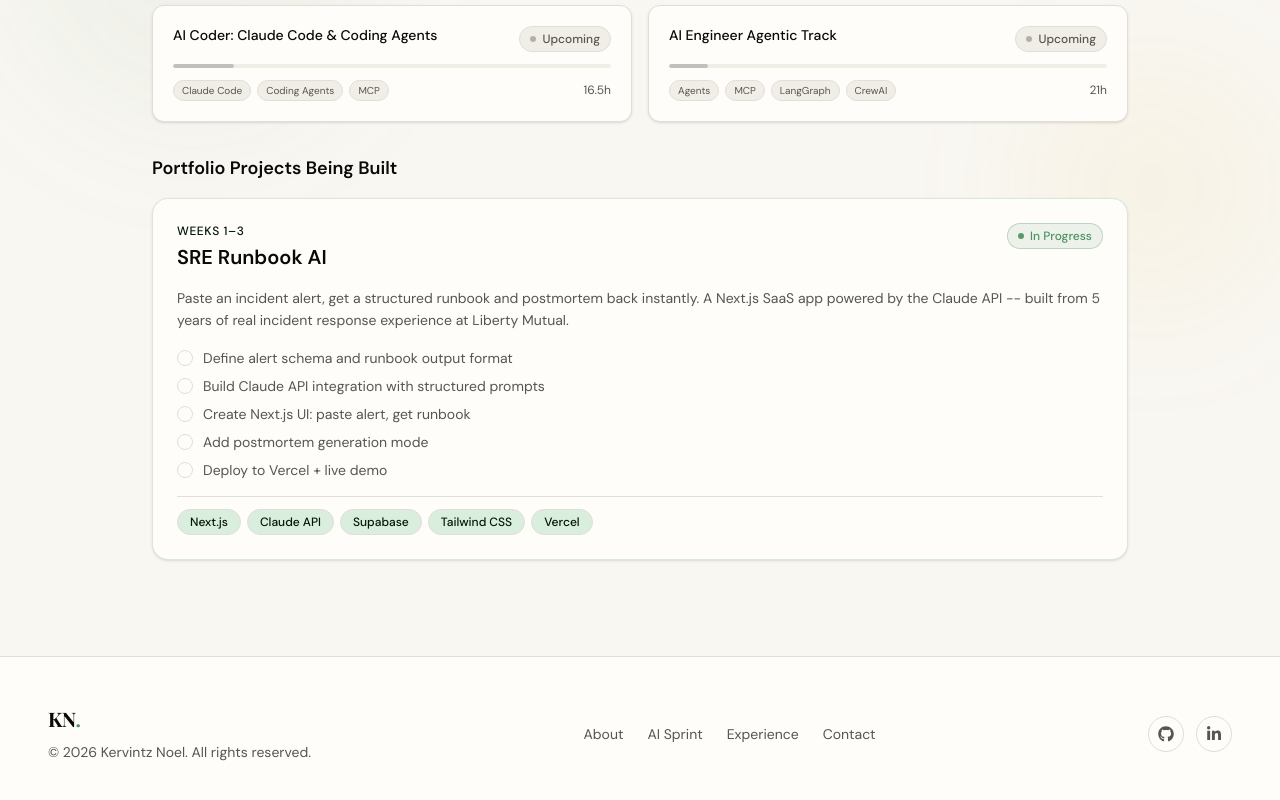
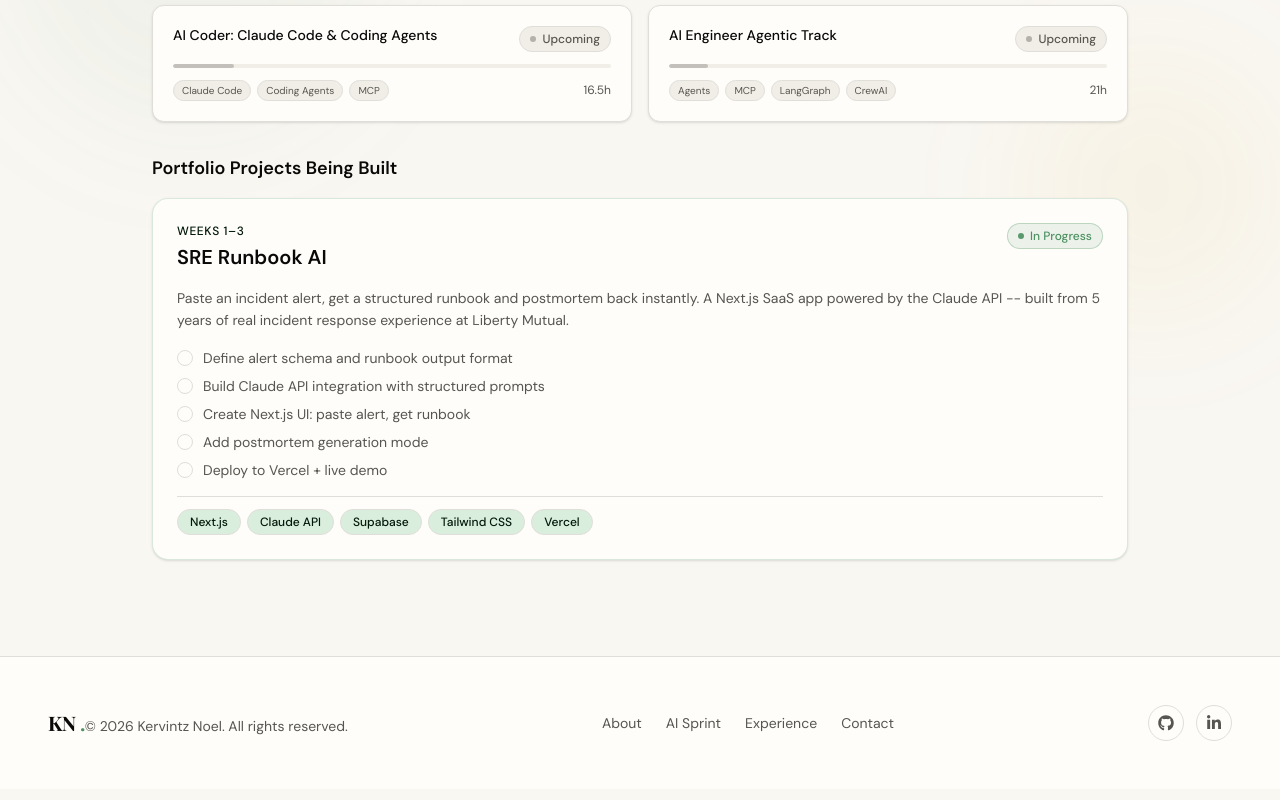
Before and after one commit to kervcodes/portfolio-v2, a React (Vite) app: page /sprint in a window 1280 px wide. Shown: the part 1110-1910 px from the top of the page. Built offline with nearby package versions, Linux system fonts and the light colour scheme; a web font is replaced by a local one.

Commit message:
minor update in footer

```diff
--- a/src/layout/Footer.jsx
+++ b/src/layout/Footer.jsx
@@ -22,12 +22,14 @@
         <div className="flex flex-col md:flex-row items-center justify-between gap-8">
           {/* Logo & Copyright */}
           <div className="text-center md:text-left">
-            <a href="#" className="font-serif text-xl font-bold tracking-tight text-foreground">
-              KN<span className="text-primary">.</span>
-            </a>
-            <p className="text-sm text-muted-foreground mt-2">
-              © {currentYear} Kervintz Noel. All rights reserved.
-            </p>
+            {/* <span> */}
+              <a href="#" className="font-serif text-xl font-bold tracking-tight text-foreground">
+                KN <span className="text-primary">.</span>
+              </a>
+              <span className="text-sm text-muted-foreground mt-2">
+                © {currentYear} Kervintz Noel. All rights reserved.
+              </span>
+            {/* </span> */}
           </div>
 
           {/* Links */}
```
